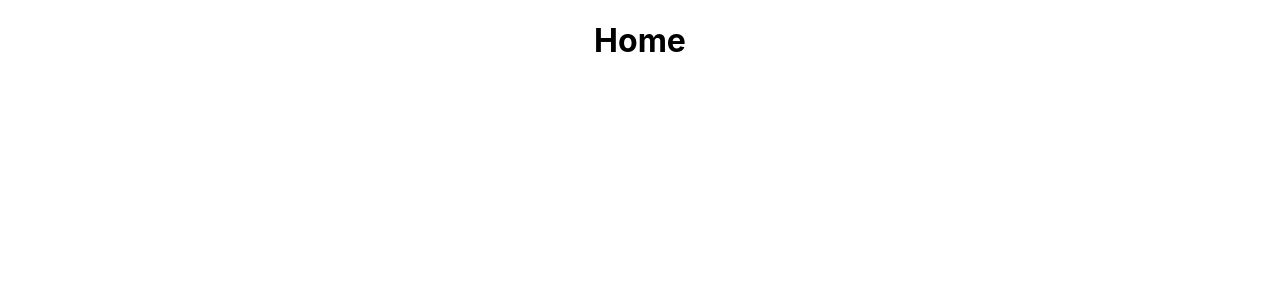
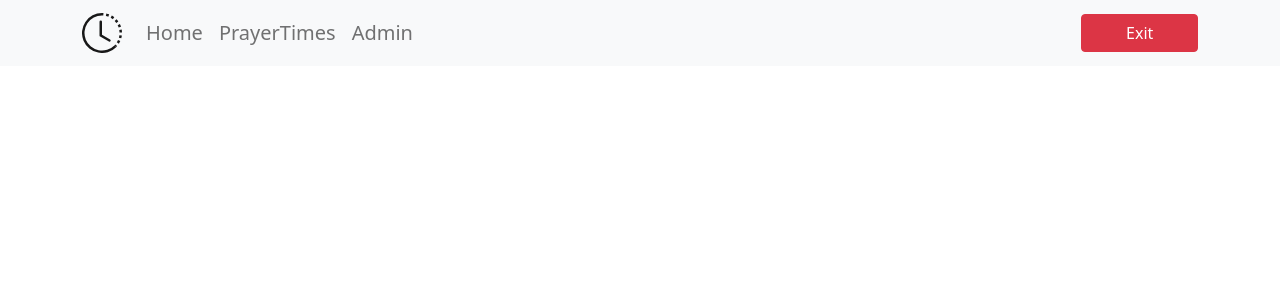
Before and after one commit to HabibAli786/my-digital-prayer-display, a React (Create React App) app: page / in a window 1280 px wide. Shown: the top 300 px of the page. Built offline with nearby package versions, Linux system fonts and the light colour scheme.

Commit message:
navbar created

```diff
--- a/package.json
+++ b/package.json
@@ -6,8 +6,11 @@
     "@testing-library/jest-dom": "^5.14.1",
     "@testing-library/react": "^11.2.7",
     "@testing-library/user-event": "^12.8.3",
+    "bootstrap": "^5.0.1",
     "react": "^17.0.2",
+    "react-bootstrap": "^1.6.1",
     "react-dom": "^17.0.2",
+    "react-icons": "^4.2.0",
     "react-router-dom": "^5.2.0",
     "react-scripts": "4.0.3",
     "web-vitals": "^1.1.2"
--- a/public/index.html
+++ b/public/index.html
@@ -15,6 +15,7 @@
       user's mobile device or desktop. See https://developers.google.com/web/fundamentals/web-app-manifest/
     -->
     <link rel="manifest" href="%PUBLIC_URL%/manifest.json" />
+    <script src="https://unpkg.com/react/umd/react.production.min.js" crossorigin></script>
     <!--
       Notice the use of %PUBLIC_URL% in the tags above.
       It will be replaced with the URL of the `public` folder during the build.
--- /dev/null
+++ b/src/components/Home.css
@@ -0,0 +1,7 @@
+.btn-danger {
+    width: 15%;
+}
+
+.nav-link {
+    font-size: 20px;
+}
--- a/src/components/Home.js
+++ b/src/components/Home.js
@@ -1,9 +1,30 @@
-
+import { Navbar, Container, Nav, Button, NavDropdown } from 'react-bootstrap'
+import { BsClockHistory } from 'react-icons/bs'
+import './Home.css'
 
 function Home() {
 
     return(
-        <h1>Home</h1>
+        <>
+        <Navbar collapseOnSelect expand="lg" bg="light">
+        <Container>
+            <Navbar.Brand href="/">
+                <BsClockHistory size="2em"/>
+            </Navbar.Brand>
+            <Navbar.Toggle aria-controls="responsive-navbar-nav" />
+            <Navbar.Collapse id="responsive-navbar-nav">
+                <Nav className="me-auto">
+                    <Nav.Link href="/">Home</Nav.Link>
+                    <Nav.Link href="/prayerTimes">PrayerTimes</Nav.Link>
+                    <Nav.Link href="#admin">Admin</Nav.Link>
+                </Nav>
+                <Navbar.Collapse className="justify-content-end">
+                    <Button variant="danger">Exit</Button>
+                </Navbar.Collapse>
+            </Navbar.Collapse>
+        </Container>
+        </Navbar>
+        </>
     )
 }
 
--- a/src/index.js
+++ b/src/index.js
@@ -4,6 +4,7 @@ import './index.css';
 import App from './App';
 import reportWebVitals from './reportWebVitals';
 import { BrowserRouter } from 'react-router-dom'
+import 'bootstrap/dist/css/bootstrap.min.css';
 
 ReactDOM.render(
   <BrowserRouter>
```
Also changed, not shown: 1 other file (tests, documents, lock files or other folders).
